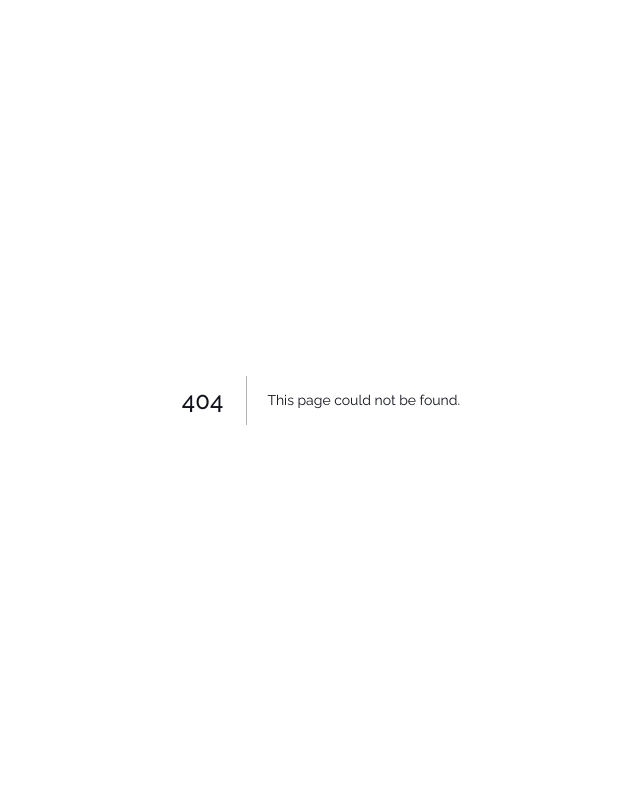
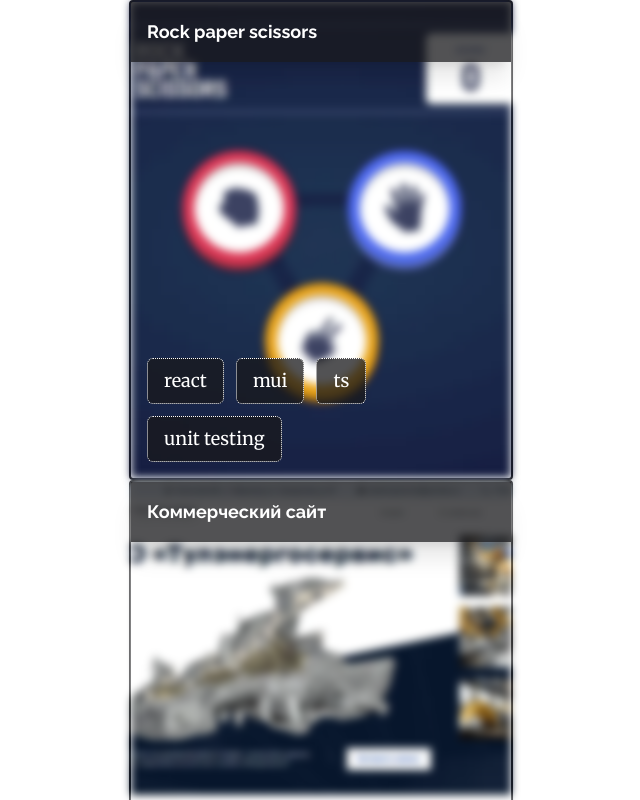
Before and after one commit to DenKuznets/portfolio-2, a Next.js app: page /projects in a window 1280 px wide. Before the commit this address had no page. Shown: the top 800 px of the page, without its empty margins (319-959 px from the left). Built offline with nearby package versions, Linux system fonts and the light colour scheme.

Commit message:
projectcard upd

```diff
--- a/app/pages/_app.tsx
+++ /dev/null
@@ -1,9 +0,0 @@
-import type { AppProps } from "next/app";
-
-export default function MyApp({ Component, pageProps }: AppProps) {
-    return (
-        <main>
-            <Component {...pageProps} />
-        </main>
-    );
-}
--- /dev/null
+++ b/app/projects/page.tsx
@@ -0,0 +1,15 @@
+import { projects as projectsList } from "@/utils/projects"
+import ProjectCard from "@/components/ProjectCard/ProjectCard"
+
+const projects = () => {
+
+  return (
+      <div>
+          {projectsList.map((proj) => (
+              <ProjectCard key={proj.id} projectId={proj.id} />
+          ))}
+      </div>
+  );
+}
+
+export default projects
--- a/components/ProjectCard/ProjectCard.tsx
+++ b/components/ProjectCard/ProjectCard.tsx
@@ -24,7 +24,7 @@ const ProjectCard = ({ className, projectId }: ProjectCardProps) => {
                 src={`/images/works-preview/${project.img}`}
                 alt={`${project.name} project image`}
             />
-            <h4 className="shadow-xl font-bold text-white p-4 absolute top-0 left-0 bg-zinc-900/[.75] w-full">
+            <h4 className="first-letter:capitalize shadow-xl font-bold text-white p-4 absolute top-0 left-0 bg-zinc-900/[.75] w-full">
                 {project.name}
             </h4>
             <ul className="absolute bottom-0 left-0 flex px-4 flex-wrap gap-3 items-center mb-4">
```
